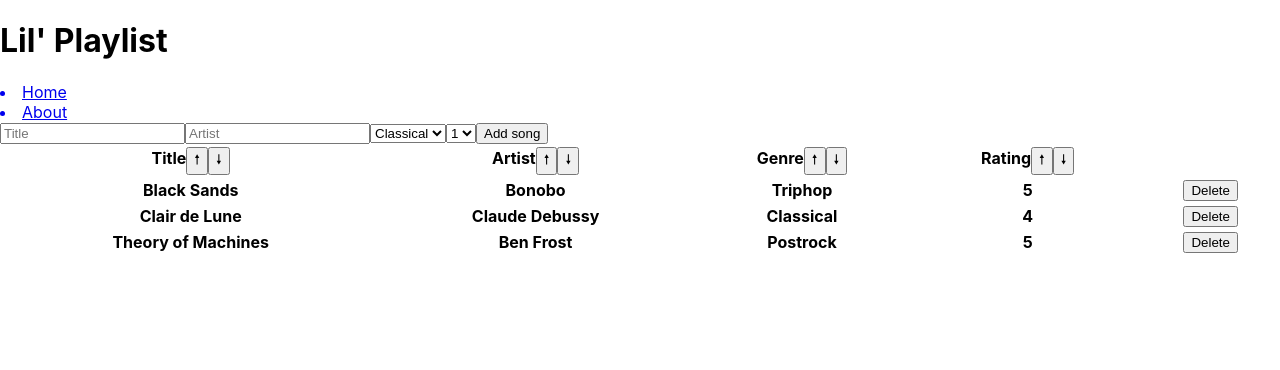
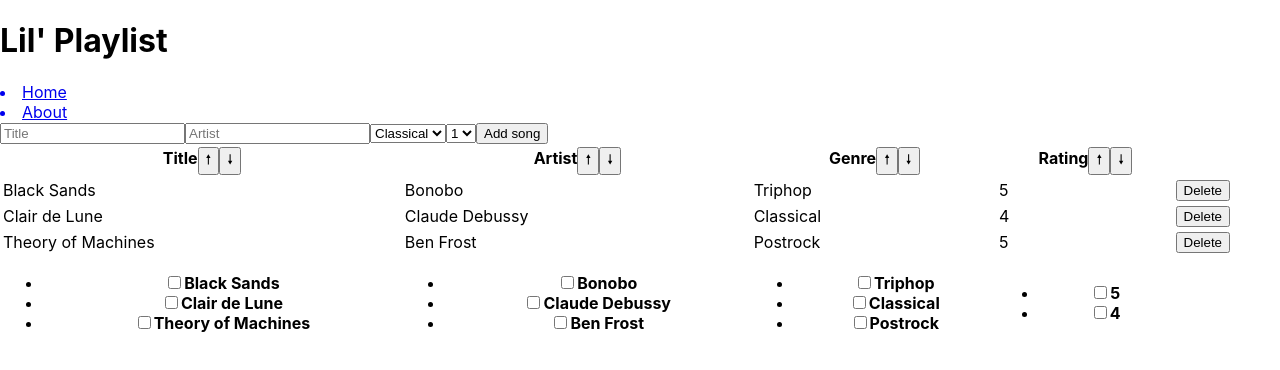
Before and after one commit to XanderVertegaal/xander_vertegaal-lil_playlist, a React (Create React App) app: page / in a window 1280 px wide. Shown: the top 370 px of the page. Built offline with nearby package versions, Linux system fonts and the light colour scheme.

Commit message:
Filter bar displays unique values

```diff
--- /dev/null
+++ b/src/components/FilterBar.js
@@ -0,0 +1,71 @@
+import React from 'react'
+import { useSelector } from 'react-redux'
+
+const FilterBar = () => {
+    const currSongList = useSelector(state => state.updateSongList)
+
+    const currTitles = []
+    const currArtists = []
+    const currGenres = []
+    const currRatings = []
+
+    for (let song of currSongList) {
+        if (song.title !== "" && currTitles.includes(song.title) === false) {
+            currTitles.push(song.title)
+        }
+
+        if (song.artist !== "" && currArtists.includes(song.artist) === false) {
+            currArtists.push(song.artist)
+        }
+
+        if (song.genre !== "" && currGenres.includes(song.genre) === false) {
+            currGenres.push(song.genre)
+        }
+
+        if (song.rating !== "" && currRatings.includes(song.rating) === false) {
+            currRatings.push(song.rating)
+        }
+    }
+
+    const outputList = []
+    for (let itemList of [currTitles, currArtists, currGenres, currRatings]) {
+        outputList.push(itemList.map(item => {
+            return (
+                <li>
+                <label>
+                    <input type="checkbox" value={item}/>
+                    {item}
+                </label>
+            </li>
+
+            )
+        }))
+    }
+
+    return(
+        <tr className="filter-row">
+            <th>
+                <ul>
+                    {outputList[0]}
+                </ul>
+            </th>
+            <th>
+                <ul>
+                    {outputList[1]}
+                </ul>
+            </th>
+            <th>
+                <ul>
+                    {outputList[2]}
+                </ul>
+            </th>
+            <th>
+                <ul>
+                    {outputList[3]}
+                </ul>
+            </th>
+        </tr>
+    )
+}
+
+export default FilterBar
--- a/src/components/List.js
+++ b/src/components/List.js
@@ -1,4 +1,5 @@
 import React from "react";
+import FilterBar from "./FilterBar";
 import SongList from "./SongList";
 import SortButtons from "./SortButtons";
 
@@ -27,6 +28,7 @@ const List = () => {
                         <th className="list-header-item"></th>
                     </tr>
                     <SongList />
+                    <FilterBar />
                 </tbody>
             </table>
 
--- a/src/components/SongList.js
+++ b/src/components/SongList.js
@@ -6,15 +6,15 @@ const SongList = () => {
     const currSongList = useSelector(state => state.updateSongList)
     const songItems = currSongList.map(item => (
         <tr className="item-row" id={item.id} key={item.id}>
-            <th>{item.title}</th>
-            <th>{item.artist}</th>
-            <th>{item.genre}</th>
-            <th>{item.rating}</th>
-            <th>
+            <td>{item.title}</td>
+            <td>{item.artist}</td>
+            <td>{item.genre}</td>
+            <td>{item.rating}</td>
+            <td>
                 <DeleteButton
                     id={`btn-${item.id}`}
                 />
-            </th>
+            </td>
         </tr>
     ))
     return songItems
```
